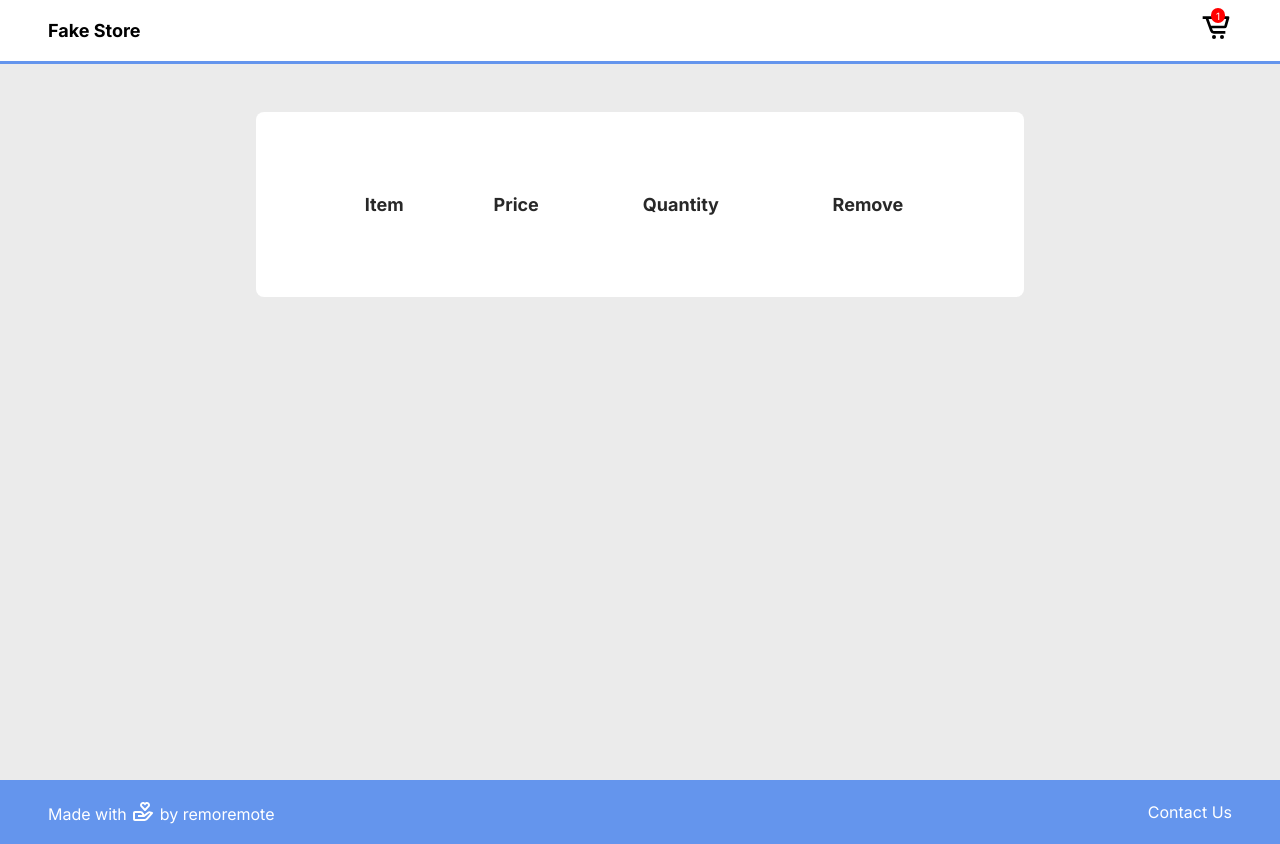
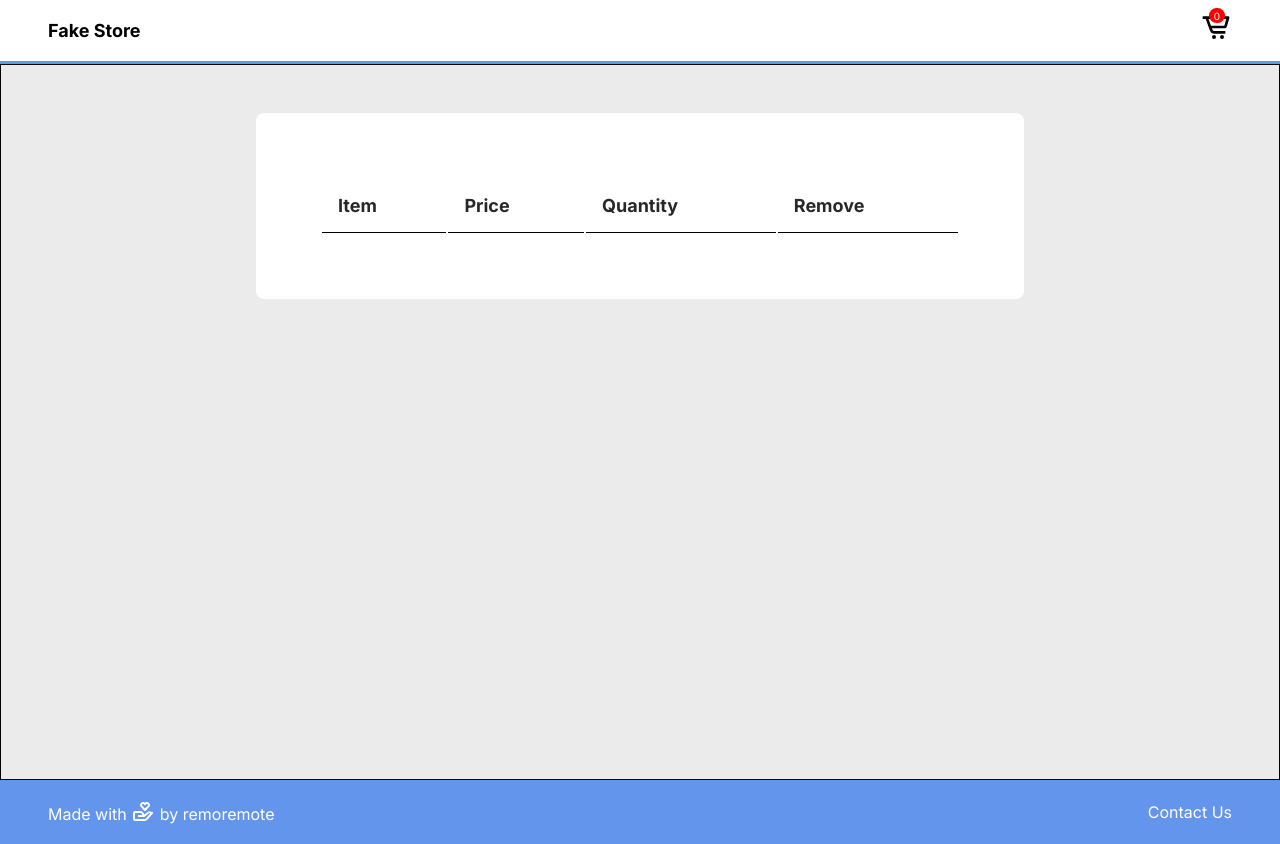
Before and after one commit to remoremote/remote-fakestore, a React (Vite) app: page /checkout in a window 1280 px wide. Built offline with nearby package versions, Linux system fonts and the light colour scheme.

Commit message:
cart context and counter with .length

```diff
--- a/src/components/CartItem/CartItem.css
+++ b/src/components/CartItem/CartItem.css
@@ -1,9 +1,10 @@
 .cart-item {
-    border-bottom: 1px solid #ebebeb;
+    border-bottom: 1px solid grey;
 }
 
 .cart-item td {
     padding: 16px;
+    justify-content: center;
 }
 
 .cart-item button {
@@ -18,3 +19,13 @@
 .cart-item button:hover{
     cursor: pointer;
 }
+
+.image-name {
+    display: flex;
+    align-items: center;
+}
+
+.image-name img {
+    max-width: 100px;
+    margin-right: 16px;
+}
--- a/src/components/CartItem/CartItem.jsx
+++ b/src/components/CartItem/CartItem.jsx
@@ -4,8 +4,13 @@ import './CartItem.css'
 function CartItem({ item, removeProduct }) {
   return (
     <tr className="cart-item">
-      <td>{item.title}</td>
-      <td>{item.price}</td>
+      <td>
+        <div className='image-name'>
+            <img src={item.image} alt="" />
+            <p>{item.title}</p>
+        </div>
+      </td>
+      <td>${item.price}</td>
       <td>1</td>
       <td><button onClick={() => removeProduct(item)}>Remove</button></td>
     </tr>
--- a/src/components/Header/Header.jsx
+++ b/src/components/Header/Header.jsx
@@ -1,14 +1,18 @@
-import React from 'react'
+import React, { useContext } from 'react'
 import './Header.css'
 import { BiCartAlt } from 'react-icons/bi';
 import { Link } from 'react-router-dom';
+import { CartContext } from '../../contexts/CartContext'; // import the CartContext
 
 function Header() {
+  const { cartItems } = useContext(CartContext); // get cartItems from context
+  const cartCount = cartItems.length; // count the items in the cart
+
   return (
     <div className="header-container">
         <Link to='/' className='store-title'>Fake Store</Link>
       <div>
-        <p className='cart-counter-alert'>1</p>
+        <p className='cart-counter-alert'>{cartCount}</p> {/* show cartCount here */}
         <Link to='/checkout' className="icon-notification store-icon">
           <BiCartAlt />
         </Link>
@@ -17,5 +21,4 @@ function Header() {
   )
 }
 
-
-export default Header
+export default Header;
--- a/src/components/ProductCard/ProductCard.jsx
+++ b/src/components/ProductCard/ProductCard.jsx
@@ -1,36 +1,50 @@
 import React, {useContext} from 'react'
 import './ProductCard.css'
 import { Link } from 'react-router-dom';
-import { BiCartAlt, BiCartAdd } from 'react-icons/bi';
+import { BiMinus, BiCartAdd } from 'react-icons/bi';
 import { CartContext } from '../../contexts/CartContext';
 
 function ProductCard({product}) {
+  // If the product title is more than 30 characters, trim it and add ellipsis
   const title = product.title.length > 30 ? product.title.substring(0, 30) + "..." : product.title;
 
-  //access global context
-  const { cartItems, addProduct } = useContext(CartContext);
+  // Access global context
+  // addProduct is a function that adds a product to the cart
+  // removeProduct is a function that removes a product from the cart
+  // cartItems is an array of the products currently in the cart
+  const { cartItems, addProduct, removeProduct } = useContext(CartContext);
 
-  const handleAddToCart = () => {
-    addProduct(product);
-  };
+  // Check if the current product is in the cart
+  // If it is, isInCart will be true, else it will be false
+  const isInCart = cartItems.find(item => item.id === product.id) !== undefined;
 
-  const isInCart = cartItems.find(item => item.id === product.id) !== undefined;
+  // Function to handle the click event of the button
+  const handleClick = () => {
+    // If the product is already in the cart, remove it
+    if (isInCart) {
+      removeProduct(product);
+    }
+    // If the product is not in the cart, add it
+    else {
+      addProduct(product);
+    }
+  }
 
   return (
     <div className='product-card'>
-      <button className="product-card-icon" onClick={handleAddToCart}>
+      <button className="product-card-icon" onClick={handleClick} title="Fast Checkout">
         {
-        isInCart?
+        isInCart ?
+        <BiMinus />
+        :
         <BiCartAdd />
-        :
-        <BiCartAlt />
         }
       </button>
       <Link to={`/details/${product?.id}`}>
         <img src={product.image} alt="" />
         <p>{title}</p>
         <p>{product.category}</p>
-        <p>{product.price}</p>
+        <p>${product.price}</p>
       </Link>
     </div>
   )
--- a/src/contexts/CartContext.jsx
+++ b/src/contexts/CartContext.jsx
@@ -1,10 +1,12 @@
 import { useState, createContext, useEffect } from 'react'
 
-// create context
 export const CartContext = createContext()
 
 export default function CartContextProvider(props) {
-  const [cartItems, setCartItems] = useState([])
+  // Get initial cartItems from localStorage if they exist
+  const initialCartItems = JSON.parse(localStorage.getItem("cartItems")) || [];
+
+  const [cartItems, setCartItems] = useState(initialCartItems)
 
   const addProduct = (productToAdd) => {
     setCartItems(prevItems => [...prevItems, productToAdd]);
@@ -14,9 +16,9 @@ export default function CartContextProvider(props) {
     setCartItems(prevItems => prevItems.filter(item => item.id !== productToRemove.id));
   }
 
-  // log cartItems whenever it changes
+  // When cartItems change, update localStorage
   useEffect(() => {
-    console.log(cartItems);
+    localStorage.setItem("cartItems", JSON.stringify(cartItems));
   }, [cartItems])
 
   return (
--- a/src/pages/Checkout/Checkout.css
+++ b/src/pages/Checkout/Checkout.css
@@ -2,6 +2,7 @@
     min-height: 89.5vh;
     padding: 48px;
     background-color: #ebebeb;
+    border: 1px solid black;
 }
 
 .cart-container table {
@@ -18,4 +19,16 @@
     font-size: 18px;
     color: #282828;
     padding: 16px;
+    text-align: left;
 }
+
+th, td {
+    border-bottom: 1px solid black;
+    padding: 0;
+    border-spacing: 0;
+}
+
+
+tr:hover {
+    background-color: #ebebeb;
+}
```
